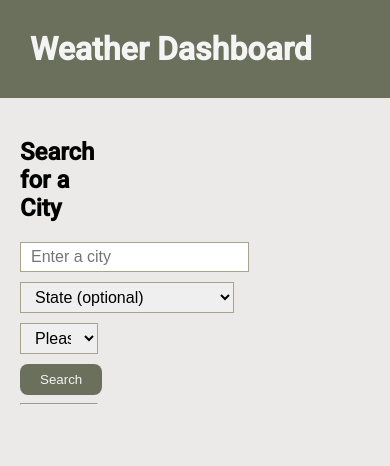
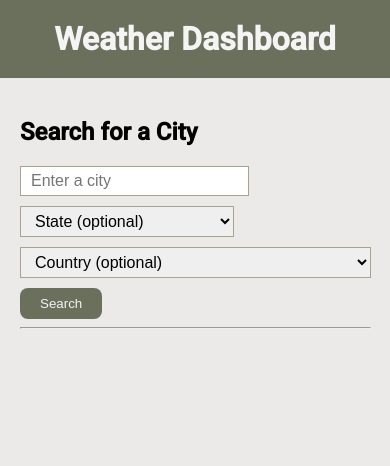
Before and after one commit to Moebirdie/A-Weather-Dashboard, a plain HTML site: page index.html in a window 390 px wide. Drawn offline with nearby package versions, Linux system fonts and the light colour scheme.

Commit message:
completed css responsiveness - ready except for readme

```diff
--- a/assets/style.css
+++ b/assets/style.css
@@ -16,19 +16,24 @@ header {
     background-color: var(--olive);
     color: var(--whiteText);
     padding: 20px;
+    text-align: center;
+
 }
 .main-container {
     display: flex;
     flex-direction: row;
-    width: 100%;
+    width: 1400px;
+    margin:auto;
 }
 h1 {
-    margin: 0;
-    padding: 10px;
+    margin: 0px;
+    padding: 0px;
+    margin: auto;
 }
 .first-column {
-    width:20%;
+    width:16%;
     padding:20px;
+    margin-right:20px;
 }
 .forecast-container{
     width:100%;
@@ -51,8 +56,8 @@ h1 {
 .forecast-cards {
     display: flex;
     flex-wrap: wrap;
-    justify-content: space-between;
-    gap: 5px;
+    justify-content: start;
+    gap: 8px;
     padding: 20px;
 }
 .card {
@@ -72,6 +77,7 @@ input, select {
     margin-bottom: 10px;
     font-size: 16px;
     border: 1px solid var(--lightOlive);
+    max-width: 100%;
 }
 button#searchLocation {
     padding:8px 20px;
@@ -102,15 +108,68 @@ button#searchLocation {
 }
 .history-btn {
     width: 100%;
-    color: #161616;
+   /* color: #161616;*/
+   color: #F4F4F4;
     background-color: var(--darkBrown);
     padding: 10px 16px;
     margin: 2px 0;
     font-size: 16px;
-    font-weight: 500;
+    font-weight: 700;
     border-radius: 8px;
     border: 1px solid var(--lightBrown);
+    letter-spacing: .5px;
 }
 .history-btn:hover {
     background-color: var(--lightOlive);
 }
+@media screen and (max-width:1200px) {
+    .main-container, h1 {
+       width:100%;
+    }
+    .card {
+        width: 18%;
+    }
+
+
+}
+@media screen and (max-width:1024px) {
+    .main-container, h1 {
+        width:100%;
+     }
+     .card {
+        width: 25%;
+    }
+
+
+}
+@media screen and (max-width:768px) {
+    .main-container, h1 {
+        width:100%;
+     }
+    .card {
+        width: 50%;
+    }
+    .first-column {
+        width:30%;
+    }
+
+
+}
+@media screen and (max-width:480px) {
+    .main-container, h1 {
+        width:100%;
+        flex-direction: column;
+    }
+     .card {
+        width: 100%;
+    }
+    .first-column {
+        width:90%;
+        padding:20px;
+        margin-right:0;
+    }
+    .forecast-container {
+        margin-left: 0;
+    }
+
+}
--- a/index.html
+++ b/index.html
@@ -82,7 +82,7 @@
                 <option value='WY'>Wyoming</option>
               </select>
               <select name="country" id="countrySelect" style="max-width:100%;">
-                <option value="">Please choose a Country</option>
+                <option value="">Country (optional)</option>
                 <option value='US'>United States of America</option>
                 <option value='AF'>Afghanistan</option>
                 <option value='AL'>Albania</option>
```
